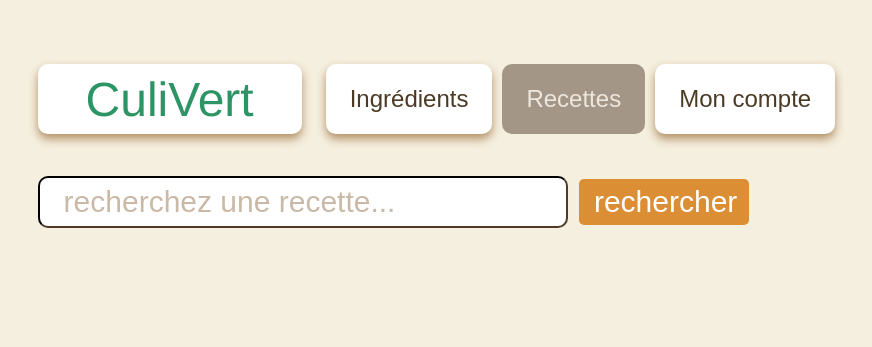
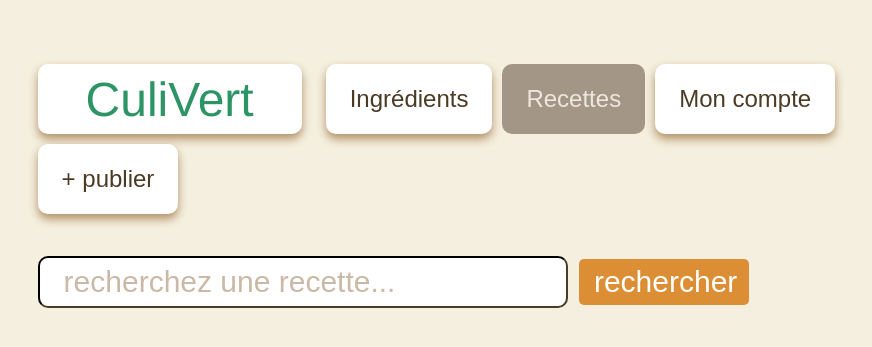
Before and after one commit to fusetim/PPII1, a Flask app: template backend/templates/result_recipes.html in a window 1280 px wide. Shown: the top 347 px of the page, without its empty margins (160-1032 px from the left). Run offline with Flask 3, Linux system fonts and the light colour scheme; the template is opened without the code that fills it, so the values that code supplies are empty; parts of the project's set-up code (start-up, migrations or seed data) failed here and were passed over.

Commit message:
bouton publier dans la navbar

```diff
--- a/backend/templates/account.html
+++ b/backend/templates/account.html
@@ -12,6 +12,7 @@
                 <a class="tab" href="/search_ingredients?search=&page=1">Ingrédients</a>
                 <a class="tab" href="/search_recipes?search=&page=1">Recettes</a>
                 <a class="tab" href="/accounts/me">Mon compte</a>
+                <a class="tab" href="/editor">+ publier</a>
             </nav>
             <main>
                 <div class="id_card">
--- a/backend/templates/no_result_ingredients.html
+++ b/backend/templates/no_result_ingredients.html
@@ -11,6 +11,7 @@
                 <a class="currenttab" href="/search_ingredients?search={{search}}&page=1">Ingrédients</a>
                 <a class="tab" href="/search_recipes?search={{search}}&page=1">Recettes</a>
                 <a class="tab" href="/accounts/me">Mon compte</a>
+                <a class="tab" href="/editor">+ publier</a>
             </nav>
             <main>
                 <form class="search_ingredients" action="/search_ingredients" method="GET">
--- a/backend/templates/no_result_recipes.html
+++ b/backend/templates/no_result_recipes.html
@@ -11,6 +11,7 @@
                 <a class="tab" href="/search_ingredients?search={{search}}&page=1">Ingrédients</a>
                 <a class="currenttab" href="/search_recipes?search={{search}}&page=1">Recettes</a>
                 <a class="tab" href="/accounts/me">Mon compte</a>
+                <a class="tab" href="/editor">+ publier</a>
             </nav>
             <main>
                 <form class="search_ingredients" action="/search_recipes" method="GET">
--- a/backend/templates/result_ingredients.html
+++ b/backend/templates/result_ingredients.html
@@ -12,6 +12,7 @@
                 <a class="currenttab" href="/search_ingredients?search={{search}}&page=1&sort_type={{sort_type  }}">Ingrédients</a>
                 <a class="tab" href="/search_recipes?search={{search}}&page=1">Recettes</a>
                 <a class="tab" href="/accounts/me">Mon compte</a>
+                <a class="tab" href="/editor">+ publier</a>
             </nav>
             <main>
                 <form class="search_ingredients" action="/search_ingredients?page=1" method="GET">
--- a/backend/templates/result_recipes.html
+++ b/backend/templates/result_recipes.html
@@ -12,6 +12,7 @@
                 <a class="tab" href="/search_ingredients?search={{search}}&page=1">Ingrédients</a>
                 <a class="currenttab" href="/search_recipes?search={{search}}&page=1">Recettes</a>
                 <a class="tab" href="/accounts/me">Mon compte</a>
+                <a class="tab" href="/editor">+ publier</a>
             </nav>
             <main>
                 <form class="search_ingredients" action="/search_recipes" method="GET">
```
